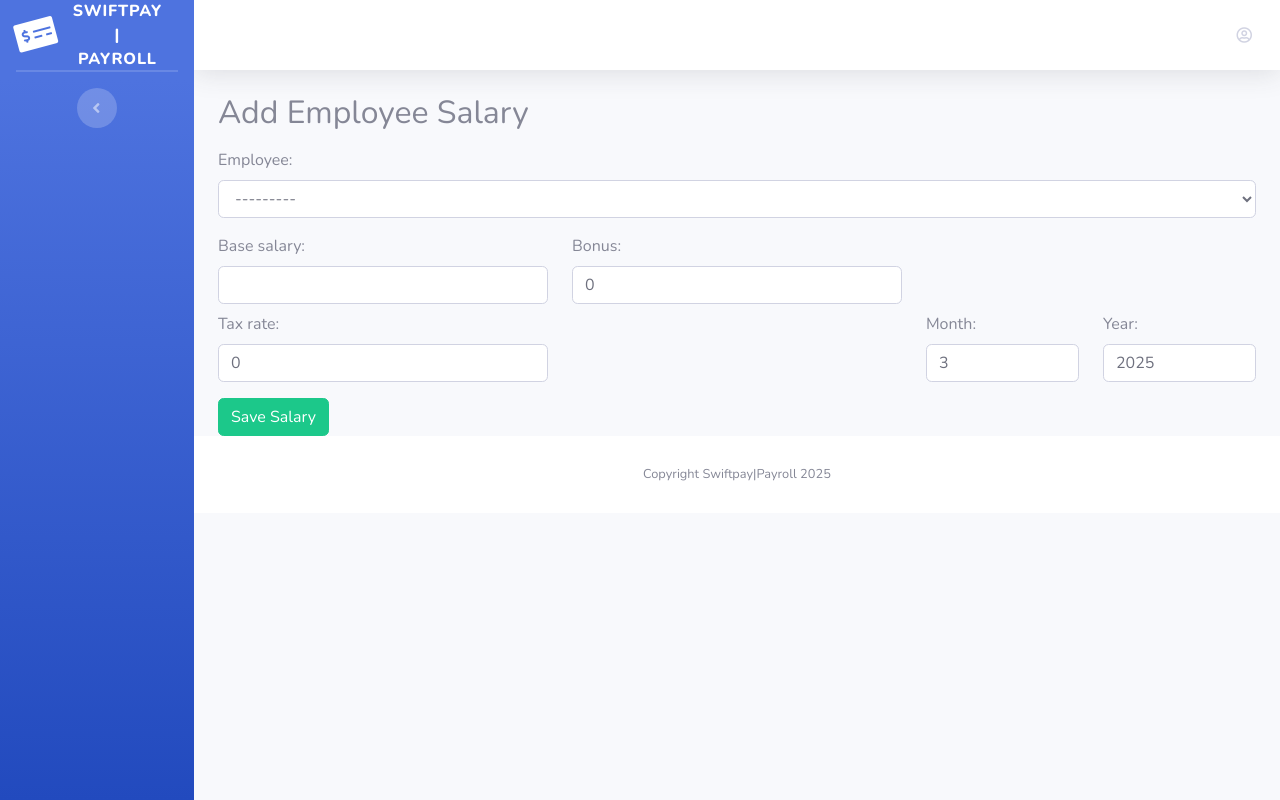
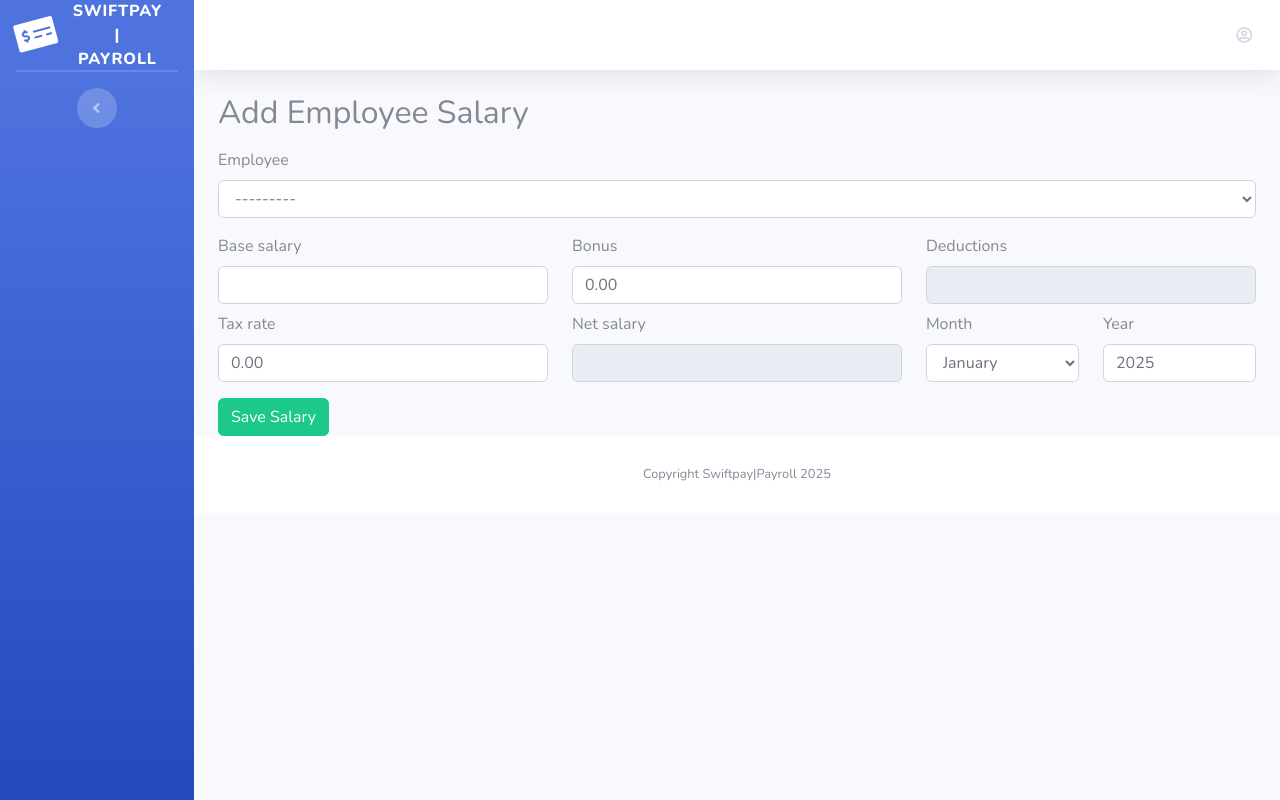
Before and after one commit to steve-ongera/SwiftPay-Payroll, a Django app: page /salary/add/ in a window 1280 px wide. Run offline with Django 5.2, Linux system fonts and the light colour scheme; data comes from the database, SQL or seed files in the repository; both versions use the stored data as it was after the commit; some libraries are stand-ins or nearby versions.

Commit message:
made changes final ones

```diff
--- a/mywebsite/forms.py
+++ b/mywebsite/forms.py
@@ -238,23 +238,6 @@ class AttendanceApplicationForm(forms.ModelForm):
 
         return cleaned_data
 
-class SalaryForm(forms.ModelForm):
-    """
-    Salary processing form
-    """
-    class Meta:
-        model = Salary
-        fields = [
-            'base_salary', 'bonus',
-            'tax_rate', 'month', 'year'
-        ]
-        widgets = {
-            'base_salary': forms.NumberInput(attrs={'class': 'form-control'}),
-            'bonus': forms.NumberInput(attrs={'class': 'form-control'}),
-            'tax_rate': forms.NumberInput(attrs={'class': 'form-control'}),
-            'month': forms.Select(attrs={'class': 'form-control'}),
-            'year': forms.NumberInput(attrs={'class': 'form-control'}),
-        }
 
 class TaxDeclarationForm(forms.ModelForm):
     """
@@ -396,21 +379,36 @@ class EmployeeUpdateForm(forms.ModelForm):
 
 from django import forms
 from .models import Salary
+import datetime
+class SalaryForm(forms.ModelForm):
+    MONTH_CHOICES = [
+        (1, "January"), (2, "February"), (3, "March"), (4, "April"),
+        (5, "May"), (6, "June"), (7, "July"), (8, "August"),
+        (9, "September"), (10, "October"), (11, "November"), (12, "December"),
+    ]
 
-class SalaryForm(forms.ModelForm):
+    month = forms.ChoiceField(
+        choices=MONTH_CHOICES,
+        widget=forms.Select(attrs={'class': 'form-control'})
+    )
+
+    deductions = forms.DecimalField(
+        widget=forms.NumberInput(attrs={'class': 'form-control', 'readonly': 'readonly'}),
+        required=False
+    )
+
+    net_salary = forms.DecimalField(
+        widget=forms.NumberInput(attrs={'class': 'form-control', 'readonly': 'readonly'}),
+        required=False
+    )
+
     class Meta:
         model = Salary
-        fields = [
-            'employee', 'base_salary', 'bonus',
-            'tax_rate',  'month', 'year'
-        ]
+        fields = ['employee', 'base_salary', 'bonus', 'tax_rate', 'month', 'year']
         widgets = {
-            'month': forms.NumberInput(attrs={'class': 'form-control', 'min': 1, 'max': 12}),
-            'year': forms.NumberInput(attrs={'class': 'form-control'}),
+            'employee': forms.Select(attrs={'class': 'form-control'}),
             'base_salary': forms.NumberInput(attrs={'class': 'form-control'}),
             'bonus': forms.NumberInput(attrs={'class': 'form-control'}),
-
             'tax_rate': forms.NumberInput(attrs={'class': 'form-control'}),
-
-            'employee': forms.Select(attrs={'class': 'form-control'}),
+            'year': forms.NumberInput(attrs={'class': 'form-control'}),
         }
--- a/mywebsite/models.py
+++ b/mywebsite/models.py
@@ -2,6 +2,8 @@ from django.db import models
 from django.contrib.auth.models import AbstractUser
 from django.core.validators import MinValueValidator, MaxValueValidator
 from django.utils import timezone
+from decimal import Decimal
+from datetime import datetime
 
 class Allowance(models.Model):
     name = models.CharField(max_length=100)
@@ -134,37 +136,34 @@ from django.db import models
 from django.core.validators import MinValueValidator, MaxValueValidator
 from datetime import datetime
 
+from calendar import month_name
+from decimal import Decimal
+from django.core.validators import MinValueValidator, MaxValueValidator
+from datetime import datetime
+
 class Salary(models.Model):
-    """
-    Salary details and calculations
-    """
-    employee = models.ForeignKey(CustomUser, on_delete=models.CASCADE)
+    employee = models.ForeignKey('CustomUser', on_delete=models.CASCADE)
     base_salary = models.DecimalField(max_digits=10, decimal_places=2)
-    bonus = models.DecimalField(max_digits=10, decimal_places=2, default=0)
-    tax_rate = models.DecimalField(max_digits=5, decimal_places=2, default=0)  # As a percentage (e.g., 10 for 10%)
-    deductions = models.DecimalField(max_digits=10, decimal_places=2, default=0, editable=False)  # Auto-calculated
-    net_salary = models.DecimalField(max_digits=10, decimal_places=2, editable=False)  # Auto-calculated
+    bonus = models.DecimalField(max_digits=10, decimal_places=2, default=Decimal('0.00'))
+    tax_rate = models.DecimalField(max_digits=5, decimal_places=2, default=Decimal('0.00'))
+    deductions = models.DecimalField(max_digits=10, decimal_places=2, default=Decimal('0.00'), editable=False)
+    net_salary = models.DecimalField(max_digits=10, decimal_places=2, editable=False)
     month = models.IntegerField(validators=[MinValueValidator(1), MaxValueValidator(12)], default=datetime.today().month)
     year = models.IntegerField(default=datetime.today().year)
 
+    def get_month_name(self):
+        """Convert month number to month name"""
+        return month_name[self.month]  # Converts 1 → 'January', 2 → 'February', etc.
+
     def save(self, *args, **kwargs):
-        """
-        Automatically calculate deductions and net salary before saving.
-        """
-        # Tax calculation
-        tax_amount = (self.tax_rate / 100) * float(self.base_salary)
-
-        # Total deductions (You can add other deductions like NHIF, NSSF, etc.)
-        self.deductions = tax_amount  # For now, we only deduct tax
-
-        # Compute net salary
-        self.net_salary = float(self.base_salary) + float(self.bonus) - self.deductions
-
+        tax_amount = (self.tax_rate / Decimal('100')) * self.base_salary
+        self.deductions = tax_amount
+        self.net_salary = self.base_salary + self.bonus - self.deductions
         super(Salary, self).save(*args, **kwargs)
 
     def __str__(self):
-        month_name = datetime(1900, self.month, 1).strftime('%B')  # Convert month number to name
-        return f"{self.employee.username} - {month_name} {self.year}"
+        return f"{self.employee.username} - {self.get_month_name()} {self.year}"
+
 
 
 class PaySlip(models.Model):
--- a/templates/add_salary.html
+++ b/templates/add_salary.html
@@ -5,42 +5,46 @@
     <h2>Add Employee Salary</h2>
     <form method="post" class="mt-3">
         {% csrf_token %}
+
         <div class="mb-3">
-            {{ form.employee.label_tag }}
+            <label class="form-label">{{ form.employee.label }}</label>
             {{ form.employee }}
         </div>
+
         <div class="row">
             <div class="col-md-4">
-                {{ form.base_salary.label_tag }}
+                <label class="form-label">{{ form.base_salary.label }}</label>
                 {{ form.base_salary }}
             </div>
             <div class="col-md-4">
-                {{ form.bonus.label_tag }}
+                <label class="form-label">{{ form.bonus.label }}</label>
                 {{ form.bonus }}
             </div>
             <div class="col-md-4">
-                {{ form.deductions.label_tag }}
+                <label class="form-label">{{ form.deductions.label }}</label>
                 {{ form.deductions }}
             </div>
         </div>
+
         <div class="row mt-2">
             <div class="col-md-4">
-                {{ form.tax_rate.label_tag }}
+                <label class="form-label">{{ form.tax_rate.label }}</label>
                 {{ form.tax_rate }}
             </div>
             <div class="col-md-4">
-                {{ form.net_salary.label_tag }}
+                <label class="form-label">{{ form.net_salary.label }}</label>
                 {{ form.net_salary }}
             </div>
             <div class="col-md-2">
-                {{ form.month.label_tag }}
+                <label class="form-label">{{ form.month.label }}</label>
                 {{ form.month }}
             </div>
             <div class="col-md-2">
-                {{ form.year.label_tag }}
+                <label class="form-label">{{ form.year.label }}</label>
                 {{ form.year }}
             </div>
         </div>
+
         <button type="submit" class="btn btn-success mt-3">Save Salary</button>
     </form>
 </div>
--- a/templates/admin_salary_list.html
+++ b/templates/admin_salary_list.html
@@ -25,7 +25,7 @@
             <tr>
                 <td>{{ forloop.counter }}</td>
                 <td>{{ salary.employee.username }}</td>
-                <td>{{ salary.month }}</td>
+                <td>{{ salary.get_month_name }}</td>
                 <td>{{ salary.year }}</td>
                 <td>Ksh {{ salary.base_salary }}</td>
                 <td>Ksh {{ salary.bonus }}</td>
```
Also changed, not shown: db.sqlite3.
